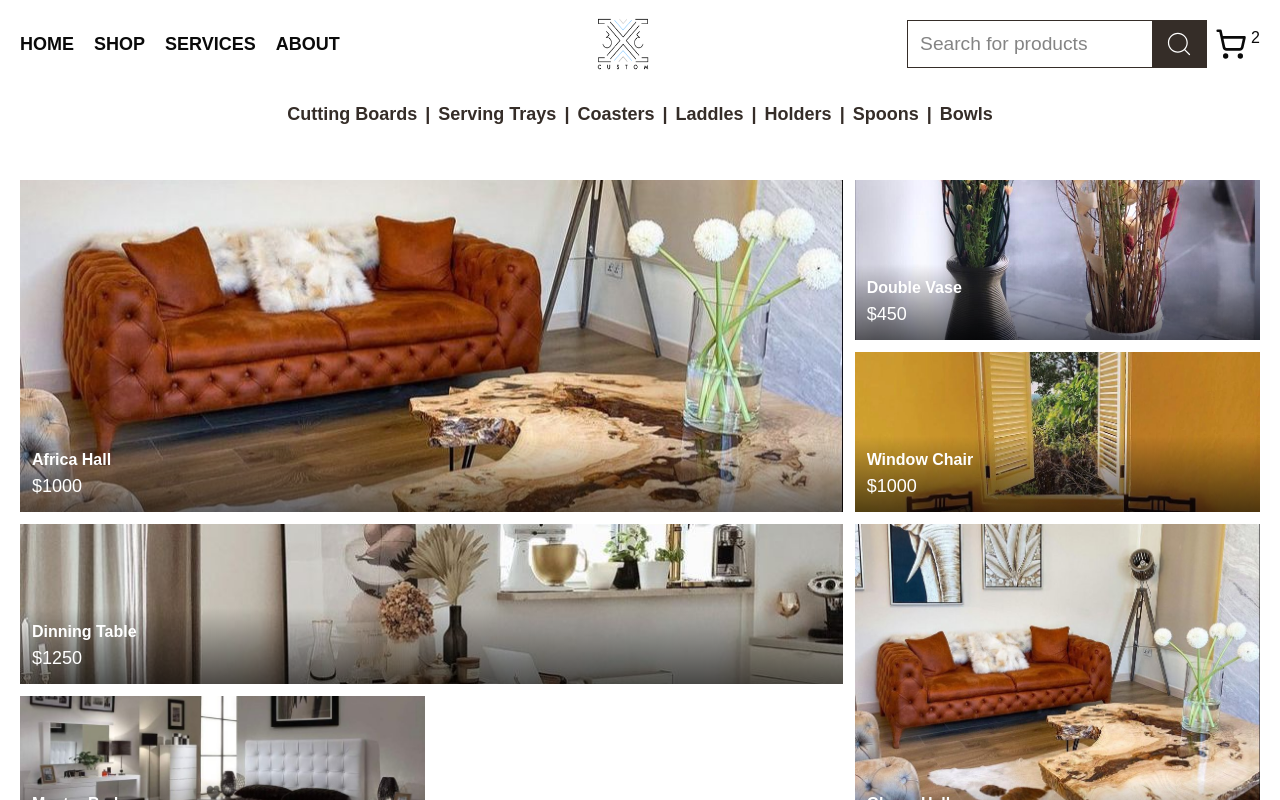
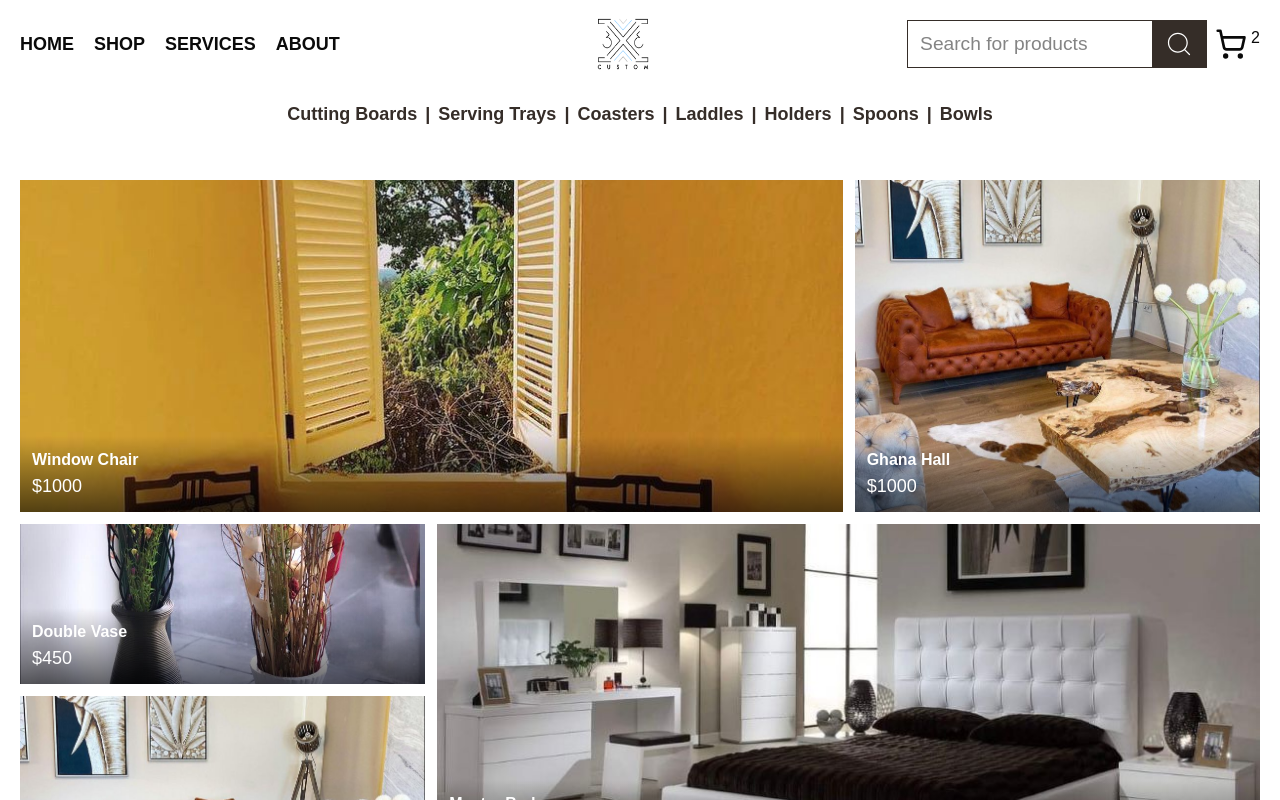
Before and after one commit to cobbygraves/wood-craft, a Next.js app: page /shop in a window 1280 px wide. Shown: the top 800 px of the page. Built offline with nearby package versions, Linux system fonts and the light colour scheme; a web font is replaced by a local one.

Commit message:
refactor: revise bento grid

```diff
--- a/src/app/components/bento-grid.tsx
+++ b/src/app/components/bento-grid.tsx
@@ -24,9 +24,6 @@ export default function BentoGrid({ products, columns = 4 }: Props) {
   // Tailwind classes like `col-span-2 row-span-2`
   const pattern = [
     { c: 2, r: 2 }, // large
-    { c: 1, r: 1 }, // small
-    { c: 1, r: 1 }, // small
-    { c: 2, r: 1 }, // medium wide
     { c: 1, r: 2 }, // tall
     { c: 1, r: 1 } // small
   ]
@@ -51,10 +48,10 @@ export default function BentoGrid({ products, columns = 4 }: Props) {
         const span = getSpanClass(i)
         // grid item must be the container with the span class
         return (
-          <div key={p.name ?? i} className={`${span} w-full h-full`}>
+          <div key={p.image + i} className={`${span} w-full h-full`}>
             {/* product receives no span class; its wrapper inside uses position:relative and fills */}
             <Product
-              id={p.name}
+              id={i}
               url={p.image}
               alt={p.name ?? p.name}
               name={p.name}
--- a/src/lib/data.ts
+++ b/src/lib/data.ts
@@ -1,6 +1,12 @@
 export const productsData = [
   {
-    name: 'Africa Hall',
+    name: 'Window Chair',
+    price: '1000',
+    image: 'windowChair.jpg'
+  },
+
+  {
+    name: 'Ghana Hall',
     price: '1000',
     image: 'african hall.jpg'
   },
@@ -10,14 +16,9 @@ export const productsData = [
     image: 'double vase.jpg'
   },
   {
-    name: 'Window Chair',
-    price: '1000',
-    image: 'windowChair.jpg'
-  },
-  {
-    name: 'Dinning Table',
-    price: '1250',
-    image: 'dinningTable.jpg'
+    name: 'Master Bedroom',
+    price: '450',
+    image: 'masterbedroom.jpg'
   },
   {
     name: 'Ghana Hall',
@@ -25,8 +26,8 @@ export const productsData = [
     image: 'african hall.jpg'
   },
   {
-    name: 'Master Bedroom',
+    name: 'Double Vase',
     price: '450',
-    image: 'masterbedroom.jpg'
+    image: 'double vase.jpg'
   }
 ]
```
